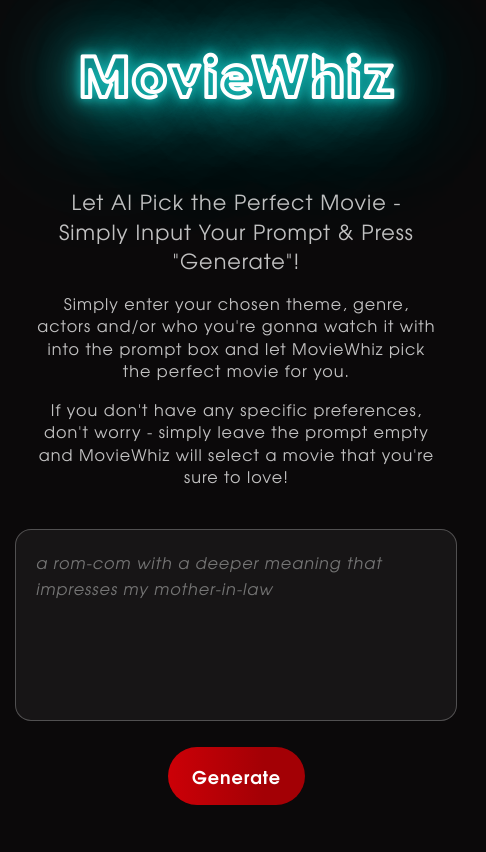
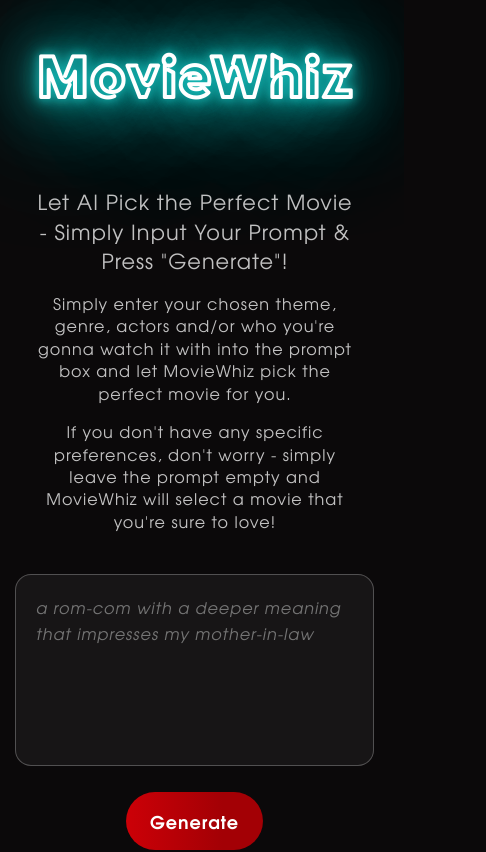
Before and after one commit to Sunkio/moviewhiz, a Next.js app: page / in a window 390 px wide. Shown: the top 852 px of the page, 486 px wide, since content can reach past the window. Built offline with nearby package versions, Linux system fonts and the light colour scheme.

Commit message:
revert style changes except meta

```diff
--- a/pages/styles.css
+++ b/pages/styles.css
@@ -537,16 +537,8 @@
 }
 
 @media (max-width: 600px) {
-    .container {
-        max-width: 400px;
-        width: 100%;
-    }
     .sub-container {
         max-width: 400px;
-        width: 100%;
-    }
-
-    .header-subtitle {
         width: 100%;
     }
 
```
